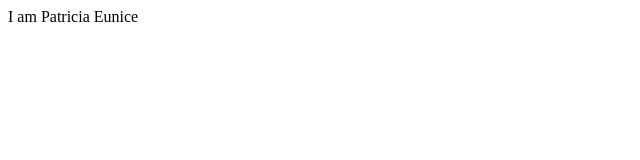
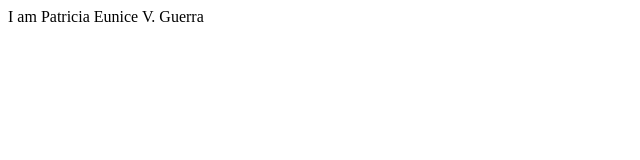
Before and after one commit to Eun1030/uniss, a plain HTML site: page index.html in a window 1280 px wide. Shown: the full height of the page, 0-640 px from the left. Drawn offline with Linux system fonts and the light colour scheme.

Commit message:
Added all

```diff
--- a/index.html
+++ b/index.html
@@ -6,6 +6,6 @@
     <title>Document</title>
 </head>
 <body>
-    I am Patricia Eunice
+    I am Patricia Eunice V. Guerra
 </body>
 </html>
```
